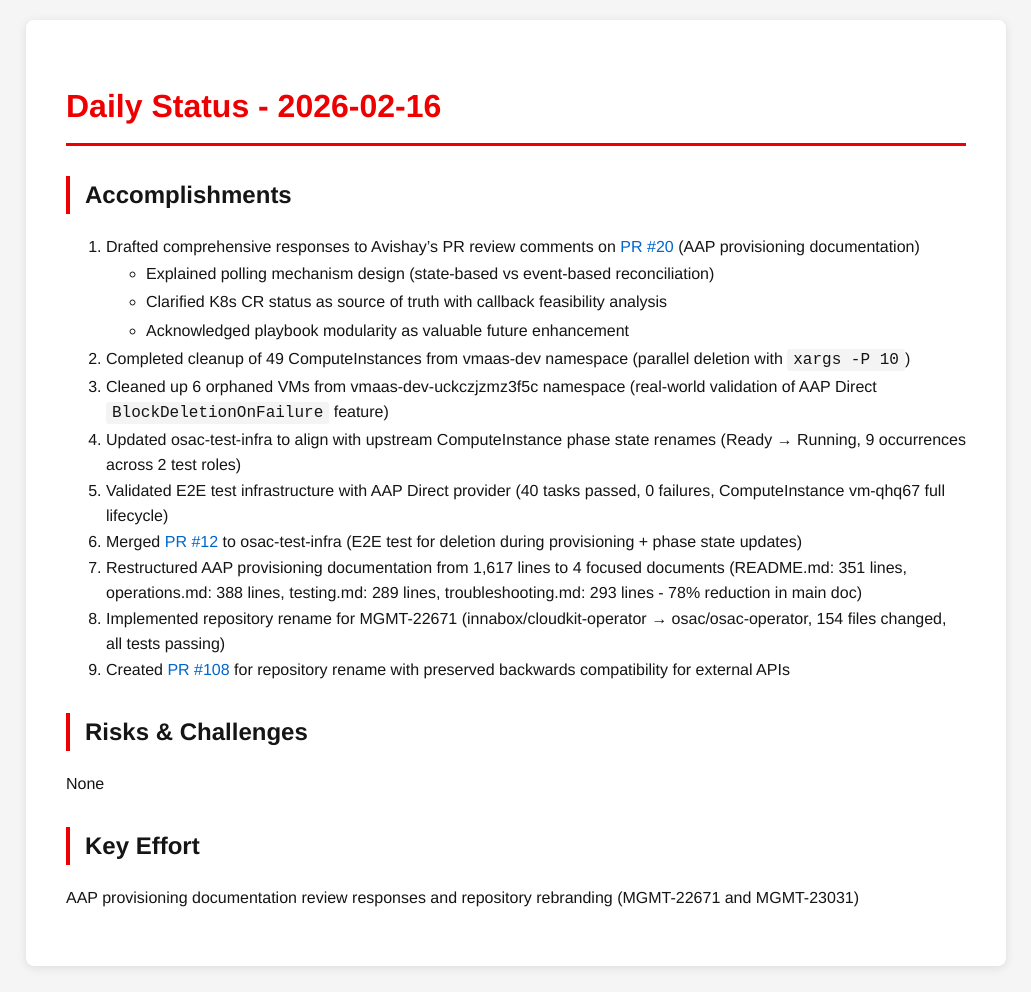
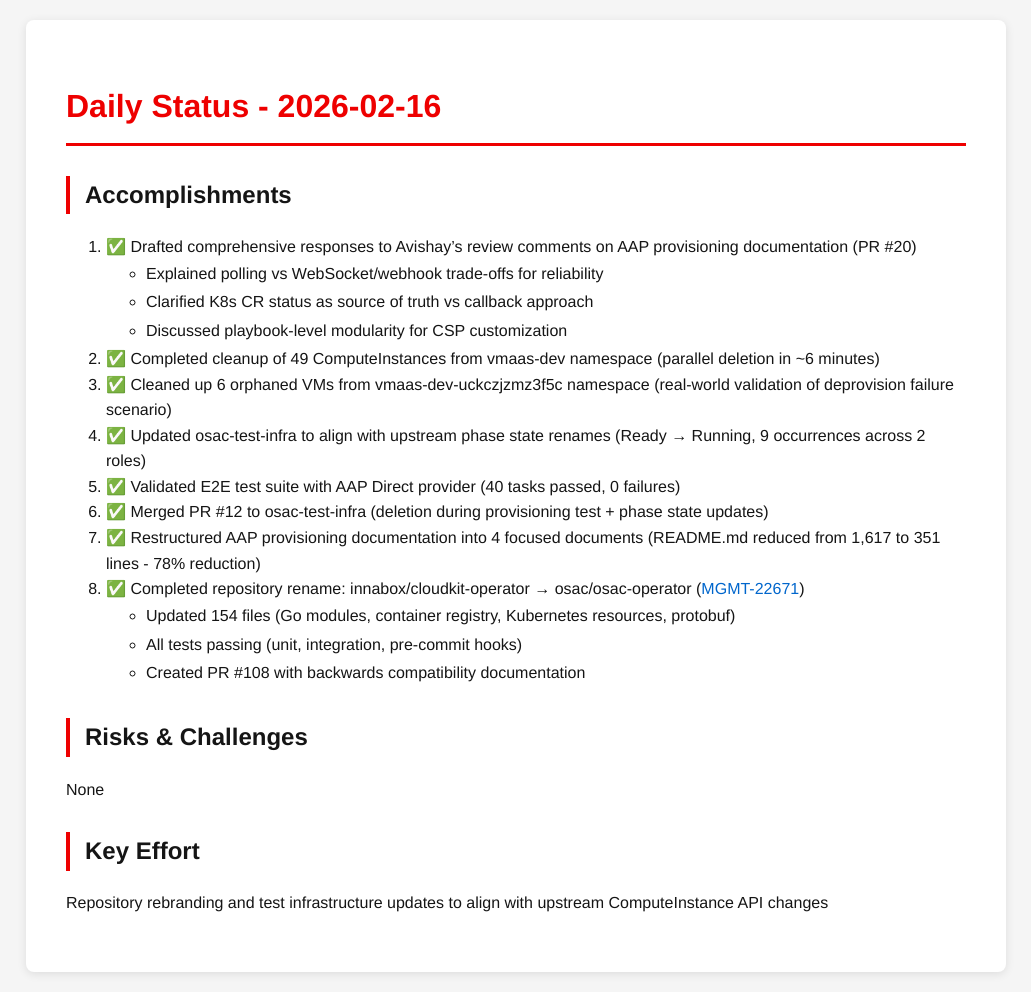
Before and after one commit to tzvatot/daily-status, a Jekyll site: the page built from 2026-02-16.md, in a window 1280 px wide. Shown: the whole page, without its empty margins (124-1155 px from the left). Built offline with Jekyll 4.4.1, drawn with Linux system fonts in a browser that asks for light colours.

Commit message:
Daily status update - 2026-02-16

```diff
--- a/2026-02-16.md
+++ b/2026-02-16.md
@@ -8,18 +8,20 @@ date: 2026-02-16
 
 ## Accomplishments
 
-1. Drafted comprehensive responses to Avishay's PR review comments on [PR #20](https://github.com/osac-project/docs/pull/20) (AAP provisioning documentation)
-   - Explained polling mechanism design (state-based vs event-based reconciliation)
-   - Clarified K8s CR status as source of truth with callback feasibility analysis
-   - Acknowledged playbook modularity as valuable future enhancement
-2. Completed cleanup of 49 ComputeInstances from vmaas-dev namespace (parallel deletion with `xargs -P 10`)
-3. Cleaned up 6 orphaned VMs from vmaas-dev-uckczjzmz3f5c namespace (real-world validation of AAP Direct `BlockDeletionOnFailure` feature)
-4. Updated osac-test-infra to align with upstream ComputeInstance phase state renames (Ready → Running, 9 occurrences across 2 test roles)
-5. Validated E2E test infrastructure with AAP Direct provider (40 tasks passed, 0 failures, ComputeInstance vm-qhq67 full lifecycle)
-6. Merged [PR #12](https://github.com/osac-project/osac-test-infra/pull/12) to osac-test-infra (E2E test for deletion during provisioning + phase state updates)
-7. Restructured AAP provisioning documentation from 1,617 lines to 4 focused documents (README.md: 351 lines, operations.md: 388 lines, testing.md: 289 lines, troubleshooting.md: 293 lines - 78% reduction in main doc)
-8. Implemented repository rename for MGMT-22671 (innabox/cloudkit-operator → osac/osac-operator, 154 files changed, all tests passing)
-9. Created [PR #108](https://github.com/osac-project/osac-operator/pull/108) for repository rename with preserved backwards compatibility for external APIs
+1. ✅ Drafted comprehensive responses to Avishay's review comments on AAP provisioning documentation (PR #20)
+   - Explained polling vs WebSocket/webhook trade-offs for reliability
+   - Clarified K8s CR status as source of truth vs callback approach
+   - Discussed playbook-level modularity for CSP customization
+2. ✅ Completed cleanup of 49 ComputeInstances from vmaas-dev namespace (parallel deletion in ~6 minutes)
+3. ✅ Cleaned up 6 orphaned VMs from vmaas-dev-uckczjzmz3f5c namespace (real-world validation of deprovision failure scenario)
+4. ✅ Updated osac-test-infra to align with upstream phase state renames (Ready → Running, 9 occurrences across 2 roles)
+5. ✅ Validated E2E test suite with AAP Direct provider (40 tasks passed, 0 failures)
+6. ✅ Merged PR #12 to osac-test-infra (deletion during provisioning test + phase state updates)
+7. ✅ Restructured AAP provisioning documentation into 4 focused documents (README.md reduced from 1,617 to 351 lines - 78% reduction)
+8. ✅ Completed repository rename: innabox/cloudkit-operator → osac/osac-operator ([MGMT-22671](https://issues.redhat.com/browse/MGMT-22671))
+   - Updated 154 files (Go modules, container registry, Kubernetes resources, protobuf)
+   - All tests passing (unit, integration, pre-commit hooks)
+   - Created PR #108 with backwards compatibility documentation
 
 ## Risks & Challenges
 
@@ -27,4 +29,4 @@ None
 
 ## Key Effort
 
-AAP provisioning documentation review responses and repository rebranding (MGMT-22671 and MGMT-23031)
+Repository rebranding and test infrastructure updates to align with upstream ComputeInstance API changes
```
